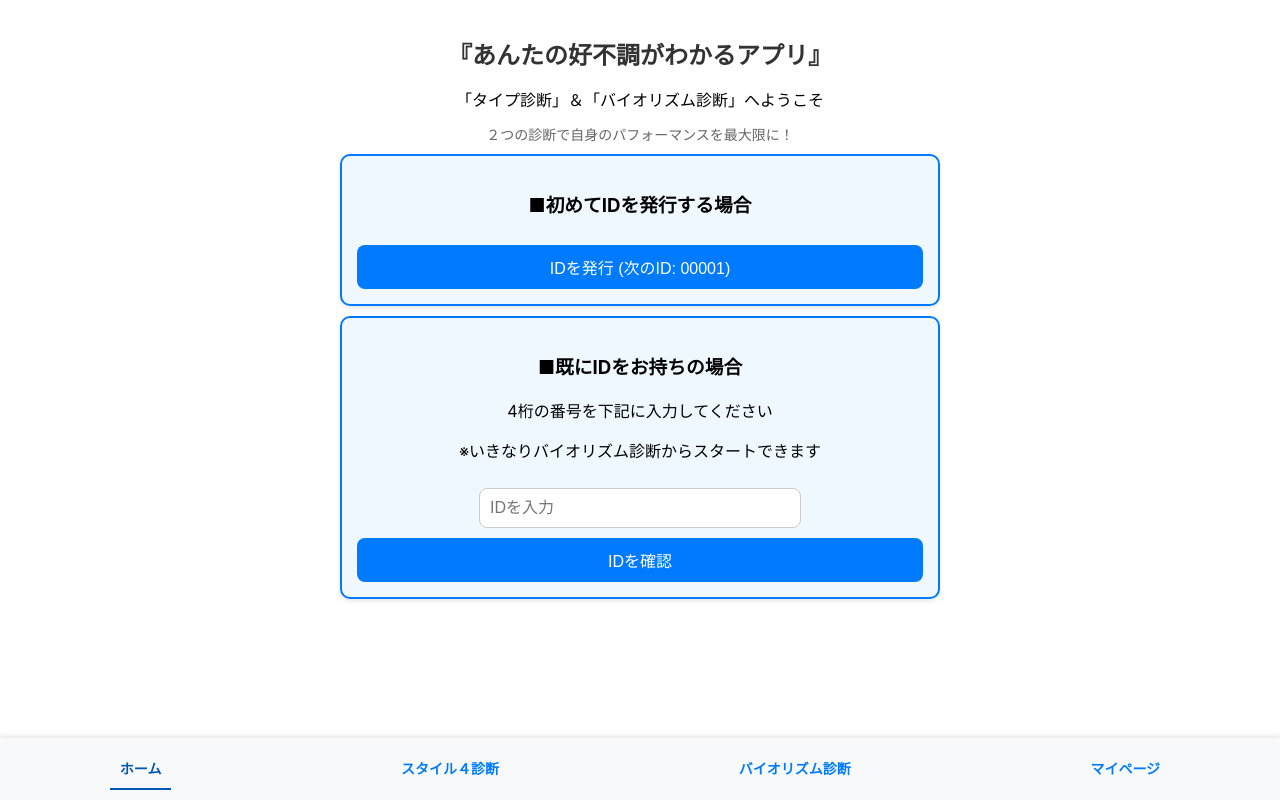
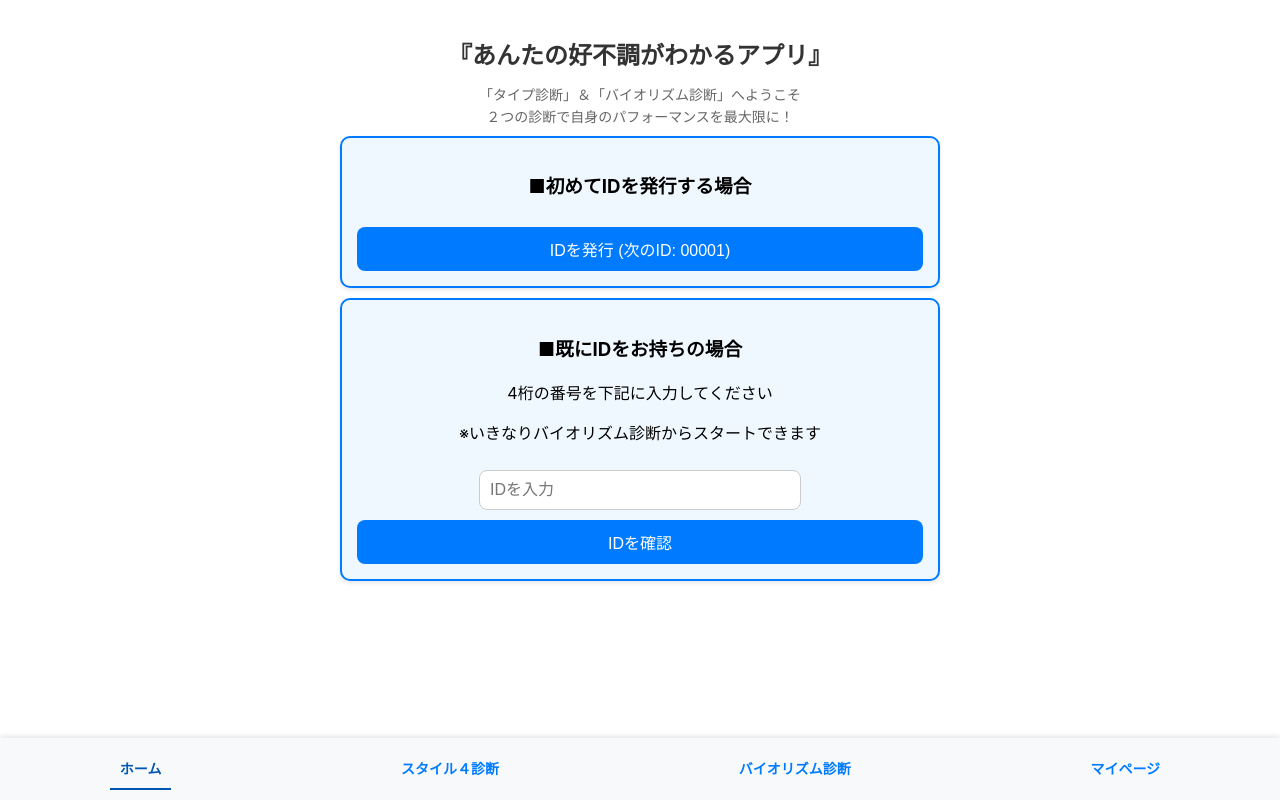
Before and after one commit to sakaguchi2783/GT-golf-app, a React (Create React App) app: page / in a window 1280 px wide. Built offline with nearby package versions, Linux system fonts and the light colour scheme; no server answers; the database is empty.

Commit message:
UI修正５

```diff
--- a/src/pages/Home.js
+++ b/src/pages/Home.js
@@ -68,7 +68,7 @@ const Home = () => {
   return (
     <div className="home-container">
       <h1 className="app-title">{titleText}</h1>
-      <p className="subtitl">「タイプ診断」＆「バイオリズム診断」へようこそ</p>
+      <p className="subtitle">「タイプ診断」＆「バイオリズム診断」へようこそ</p>
       <p className="subtitle">２つの診断で自身のパフォーマンスを最大限に！</p>
 
       {!userId ? (
```
